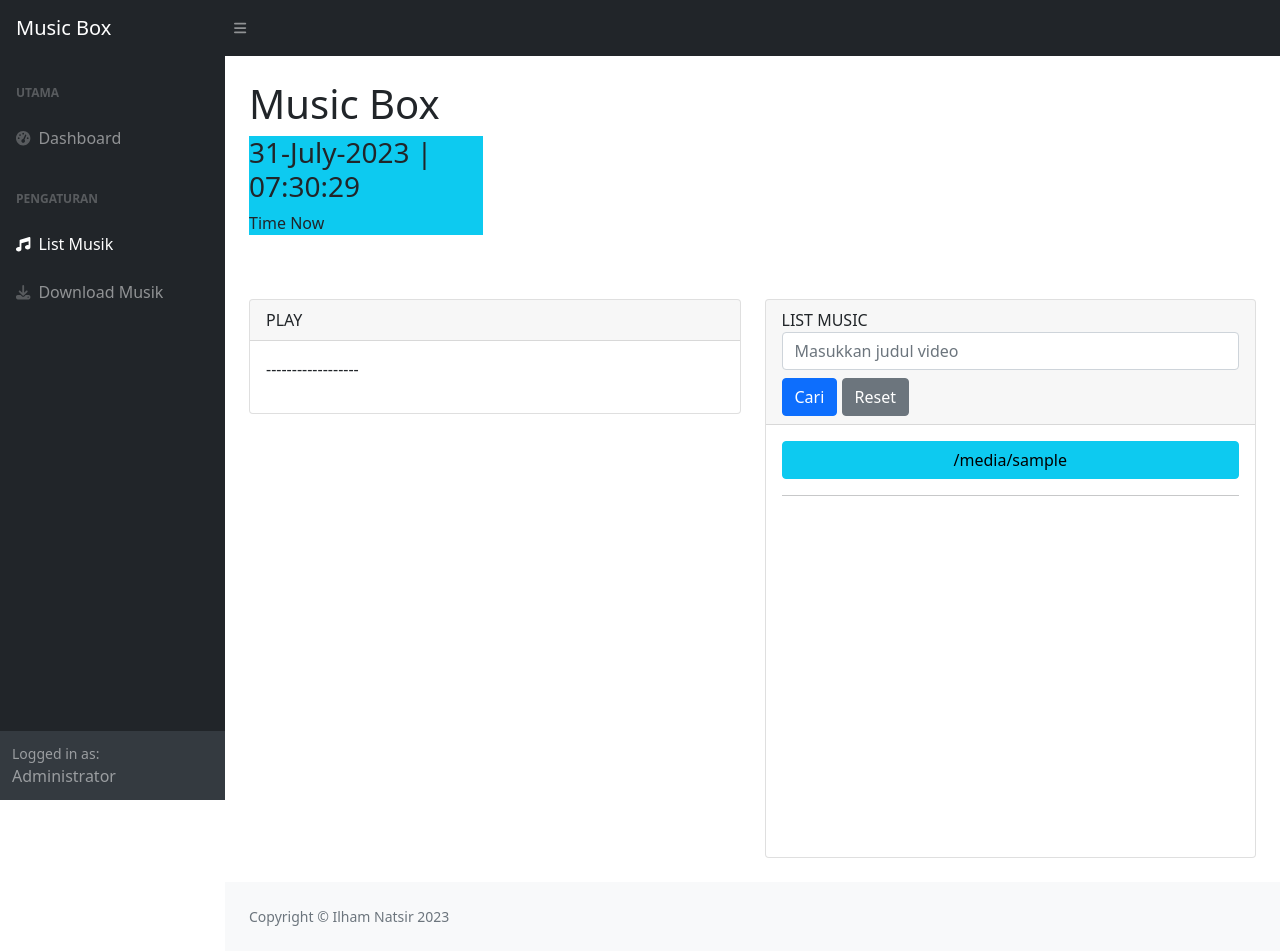
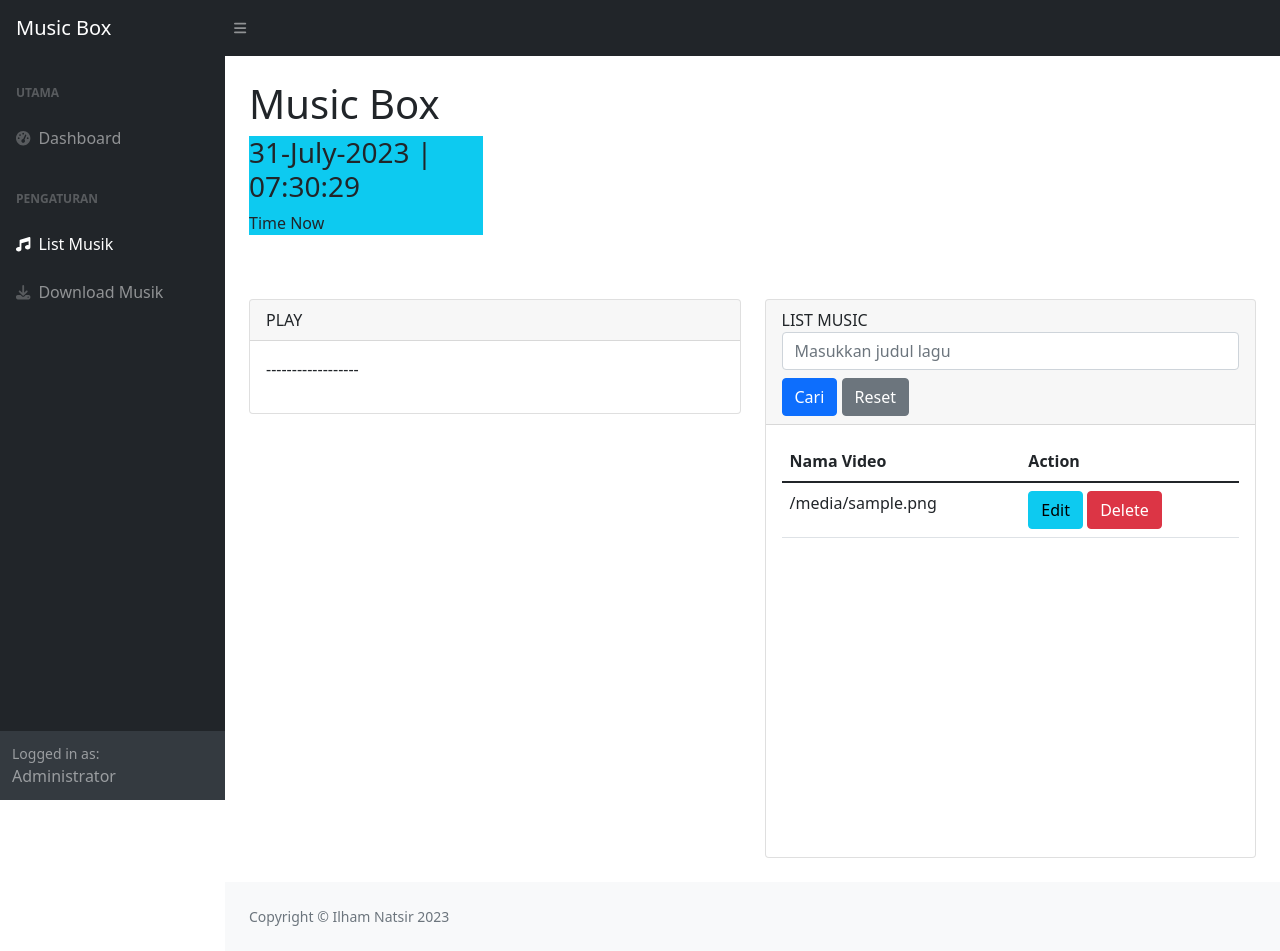
Before and after one commit to hamtz/karaokebox, a Flask app: template templates/listmusik.html in a window 1280 px wide. Run offline with Flask 3, Linux system fonts and the light colour scheme; the template is opened without the code that fills it: most values are stand-ins (such as "Sample title", 1, 10 or a date in 2020); some libraries are stand-ins or nearby versions.

Commit message:
update dan delete file music

```diff
--- a/main.py
+++ b/main.py
@@ -70,6 +70,38 @@ def download():
     return render_template('download.html', message=message)
 
 
+@app.route('/edit_video/<filename>', methods=['GET', 'POST'])
+def edit_video(filename):
+    # Jika metode adalah GET, tampilkan formulir pengubahan nama
+    if request.method == 'GET':
+        return render_template('edit_video.html', video_filename=filename)
+
+    # Jika metode adalah POST, tangani permintaan pengubahan nama
+    if request.method == 'POST':
+        new_filename = request.form.get('new_filename')
+
+        # Lakukan validasi nama file baru jika diperlukan
+
+        # Ubah nama file
+        try:
+            old_path = os.path.join('listvideo', filename)
+            new_path = os.path.join('listvideo', new_filename)
+            os.rename(old_path, new_path)
+
+            return redirect(url_for('listmusik'))
+        except Exception as e:
+            error_message = "Gagal mengubah nama file: " + str(e)
+            return render_template('edit_video.html', video_filename=filename, error=error_message)
+
+
+@app.route('/delete_video/<filename>')
+def delete_video(filename):
+    # Tambahkan logika penghapusan video di sini
+    # Misalnya, Anda dapat menghapus video dari sistem file
+    # Setelah menghapus, redirect pengguna ke halaman listmusik
+    return redirect(url_for('listmusik'))
+
+
 # @app.route('/video_list_json')
 # def video_list_json():
 #     video_list = get_video_list()
--- a/templates/listmusik.html
+++ b/templates/listmusik.html
@@ -14,7 +14,10 @@
       href="https://cdn.jsdelivr.net/npm/simple-datatables@latest/dist/style.css"
       rel="stylesheet"
     />
-    <link href="assets/css/styles.css" rel="stylesheet" />
+    <link
+      href="{{ url_for('static', filename='css/styles.css') }}"
+      rel="stylesheet"
+    />
     <script
       src="https://use.fontawesome.com/releases/v6.1.0/js/all.js"
       crossorigin="anonymous"
@@ -120,7 +123,7 @@
               <div class="col"></div>
             </div>
             <div class="row">
-              <div class="col">
+              <div class="col-md-6">
                 <div class="card mb-4">
                   <div class="card-header">
                     <!-- <i class="fas fa-chart-area me-1"></i> -->
@@ -131,7 +134,7 @@
                   </div>
                 </div>
               </div>
-              <div class="col">
+              <div class="col-md-6">
                 <div class="card mb-4">
                   <div class="card-header">
                     <!-- <i class="fas fa-chart-bar me-1"></i> -->
@@ -143,7 +146,7 @@
                           type="text"
                           class="form-control mb-2"
                           id="searchInput"
-                          placeholder="Masukkan judul video"
+                          placeholder="Masukkan judul lagu"
                         />
                         <button
                           type="button"
@@ -166,7 +169,33 @@
 
                   <div class="card-body">
                     <div style="width: auto; height: 400px; overflow-y: scroll">
-                      <div class="list-group" id="videoListDiv"></div>
+                      <table class="table">
+                        <thead>
+                          <tr>
+                            <th>Nama Video</th>
+                            <th>Action</th>
+                          </tr>
+                        </thead>
+                        <tbody>
+                          {% for video_filename in video_list %}
+                          <tr>
+                            <td>{{ video_filename }}</td>
+                            <td>
+                              <a
+                                href="{{ url_for('edit_video', filename=video_filename) }}"
+                                class="btn btn-info"
+                                >Edit</a
+                              >
+                              <a
+                                href="{{ url_for('delete_video', filename=video_filename) }}"
+                                class="btn btn-danger"
+                                >Delete</a
+                              >
+                            </td>
+                          </tr>
+                          {% endfor %}
+                        </tbody>
+                      </table>
                     </div>
                   </div>
                 </div>
@@ -194,7 +223,7 @@
       src="https://cdn.jsdelivr.net/npm/bootstrap@5.1.3/dist/js/bootstrap.bundle.min.js"
       crossorigin="anonymous"
     ></script>
-    <script src="assets/js/scripts.js"></script>
+    <script src="{{ url_for('static', filename='js/scripts.js') }}"></script>
     <script
       src="https://cdnjs.cloudflare.com/ajax/libs/Chart.js/2.8.0/Chart.min.js"
       crossorigin="anonymous"
@@ -299,7 +328,7 @@
     </script>
 
     <script>
-      // Fungsi untuk membangun daftar video dengan tautan yang sesuai
+      // Fungsi untuk membangun daftar video dalam sebuah tabel
       function buildVideoList() {
         var videoListDiv = document.getElementById("videoListDiv");
         videoListDiv.innerHTML = ""; // Kosongkan isi div sebelum membangun kembali
@@ -308,8 +337,11 @@
         var originalVideoList = [
           " {% for video_filename in video_list %}",
           "{{ video_filename }}",
-          " {% endfor %}",
+          "{% endfor %}",
         ];
+
+        var table = document.createElement("table");
+        table.classList.add("table");
 
         originalVideoList.forEach(function (video_filename) {
           // Hanya tambahkan jika nama file tidak kosong
@@ -318,19 +350,23 @@
               /\.[^/.]+$/,
               ""
             ); // Menghapus ekstensi
-            var videoLink = document.createElement("a");
-            videoLink.classList.add("btn", "btn-info");
-            videoLink.textContent = videoNameWithoutExtension; // Tampilkan nama file tanpa ekstensi
-            videoLink.addEventListener("click", function () {
+
+            var row = table.insertRow();
+            var cell1 = row.insertCell(0);
+            cell1.textContent = videoNameWithoutExtension;
+
+            var cell2 = row.insertCell(1);
+            var playButton = document.createElement("button");
+            playButton.textContent = "Play";
+            playButton.classList.add("btn", "btn-info");
+            playButton.addEventListener("click", function () {
               playVideo(video_filename);
             });
-
-            var hrElement = document.createElement("hr");
-
-            videoListDiv.appendChild(videoLink);
-            videoListDiv.appendChild(hrElement);
+            cell2.appendChild(playButton);
           }
         });
+
+        videoListDiv.appendChild(table);
       }
 
       // Panggil fungsi buildVideoList untuk membangun daftar video saat halaman dimuat
```
Also changed, not shown: templates/download.html (+5 -2 lines), templates/index.html (+5 -2 lines).
